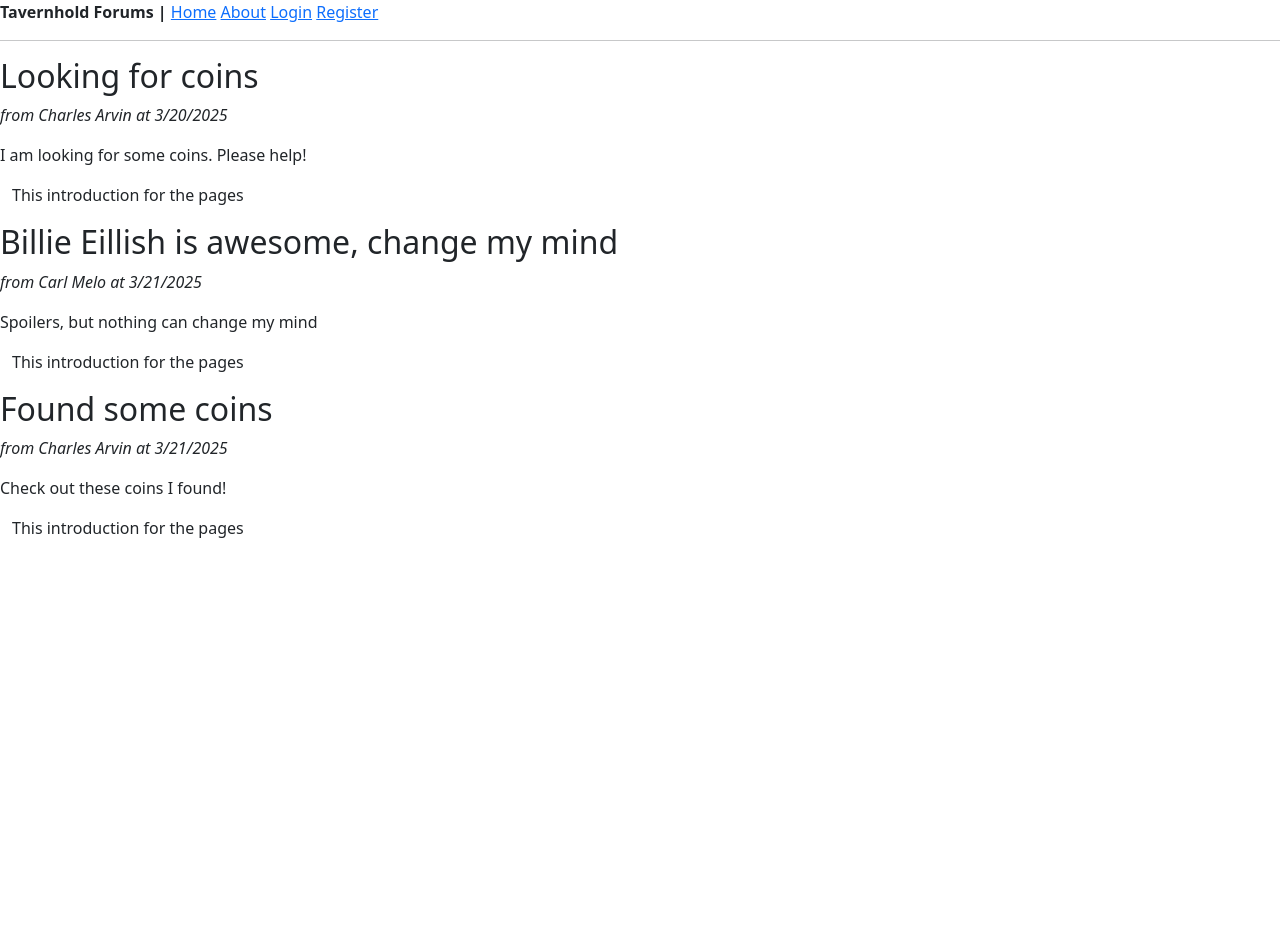
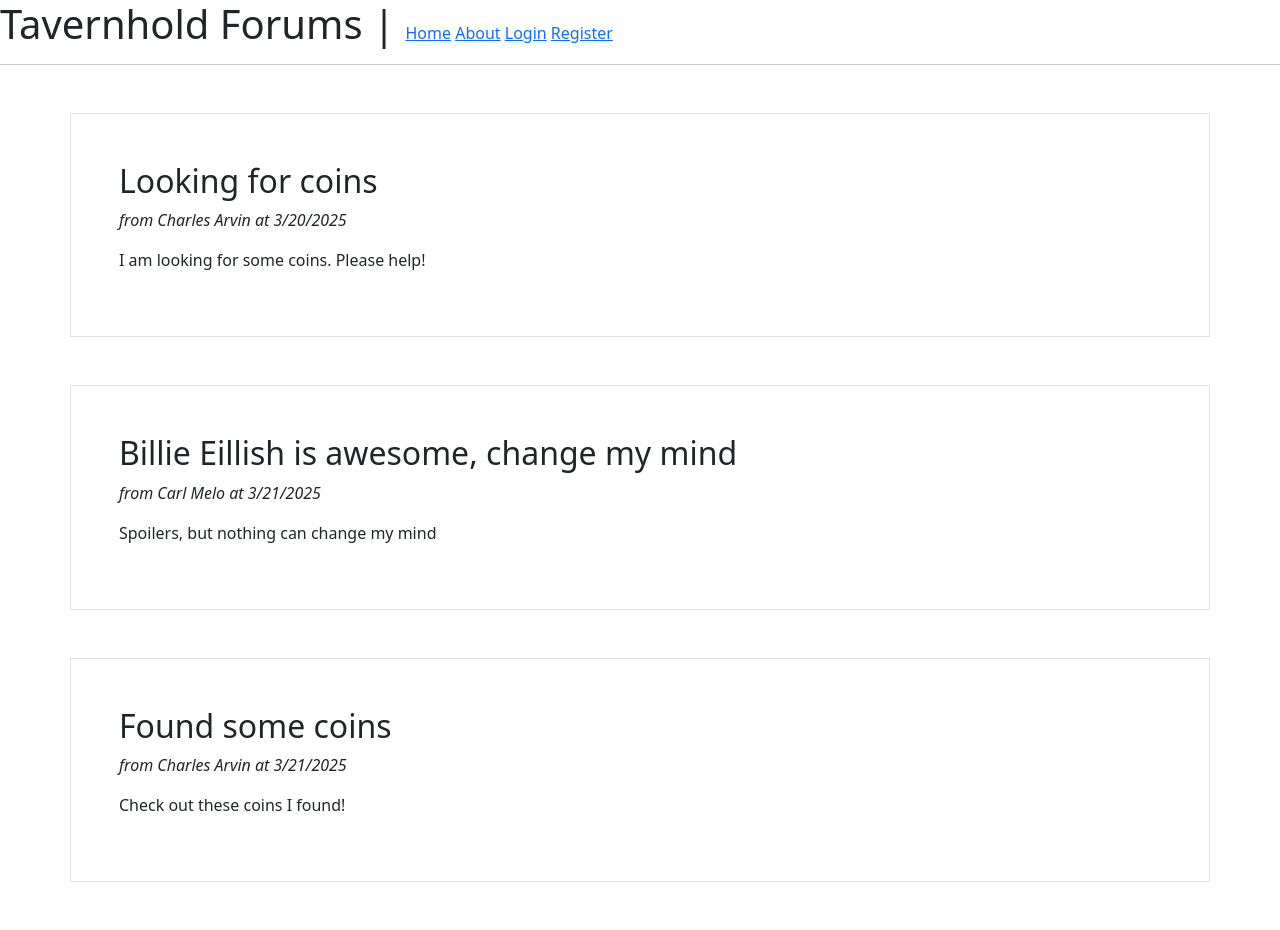
Before and after one commit to The-Round-Table-of-King-Charles/thforums, a Flask app: page / in a window 1280 px wide. Before the commit the page ends 538 px from the top, so only its background shows below. Run offline with Flask 3, Linux system fonts and the light colour scheme.

Commit message:
Container Border

```diff
--- a/thforums/templates/about.html
+++ b/thforums/templates/about.html
@@ -2,4 +2,5 @@
 
 {% block content %}
 	<h1>This is the About page</h1>
+
 {% endblock %}
--- a/thforums/templates/home.html
+++ b/thforums/templates/home.html
@@ -2,14 +2,11 @@
 
 {% block content %}
 	{% for post in posts %}
-		<h2>{{post.title}}</h2>
-		<p><i>from {{post.author}} at {{post.date_posted}}</i></p>
-		<p>{{post.content}}</p>
 
-		<div class="container-fluid">
-			<p>
-				This introduction for the pages
-			</p>
+		<div class="container p-5 my-5 border" >
+			<h2>{{post.title}}</h2>
+			<p><i>from {{post.author}} at {{post.date_posted}}</i></p>
+			<p>{{post.content}}</p>
 		</div>
 
 
--- a/thforums/templates/layout.html
+++ b/thforums/templates/layout.html
@@ -7,7 +7,7 @@
 <body>
 <div>
 	<!-- navigation bar, fix this later -->
-	<b>Tavernhold Forums | </b>
+	<b class="h1">Tavernhold Forums | </b>
 	<a href={{ url_for("home") }}>Home</a>
 	<a href={{ url_for("about") }}>About</a>
 	{% if current_user.is_authenticated %}
--- a/thforums/templates/profile.html
+++ b/thforums/templates/profile.html
@@ -2,4 +2,5 @@
 
 {% block content %}
 	<h1>{{ current_user.username }}</h1>
+
 {% endblock %}
```
